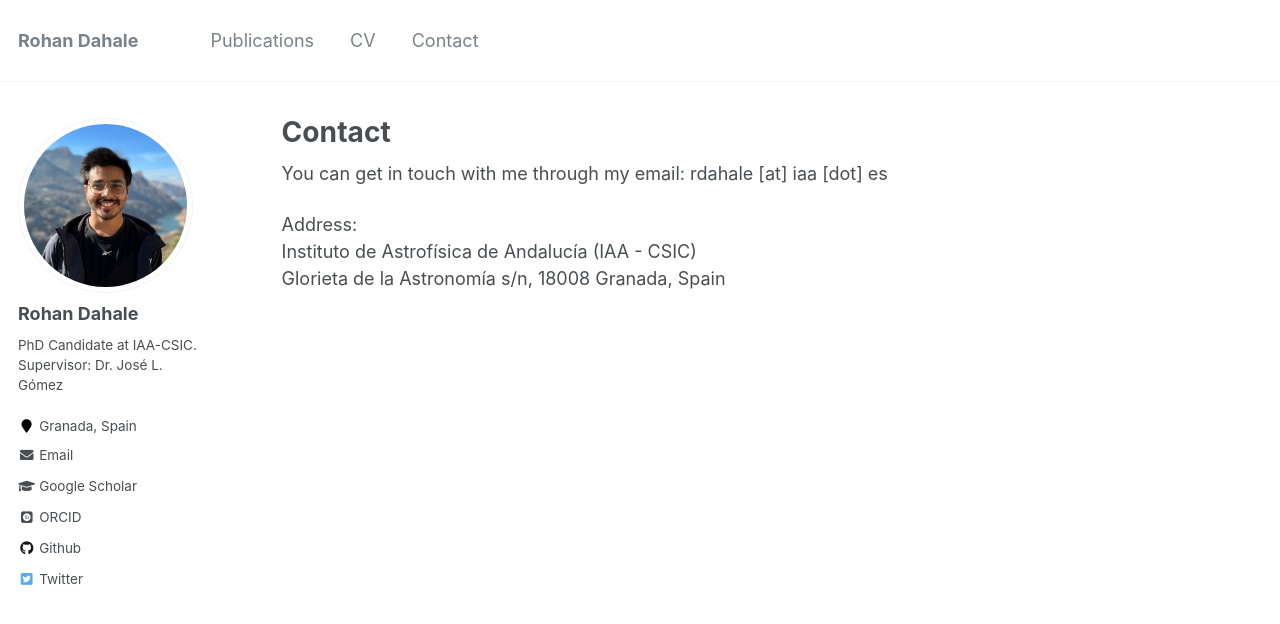
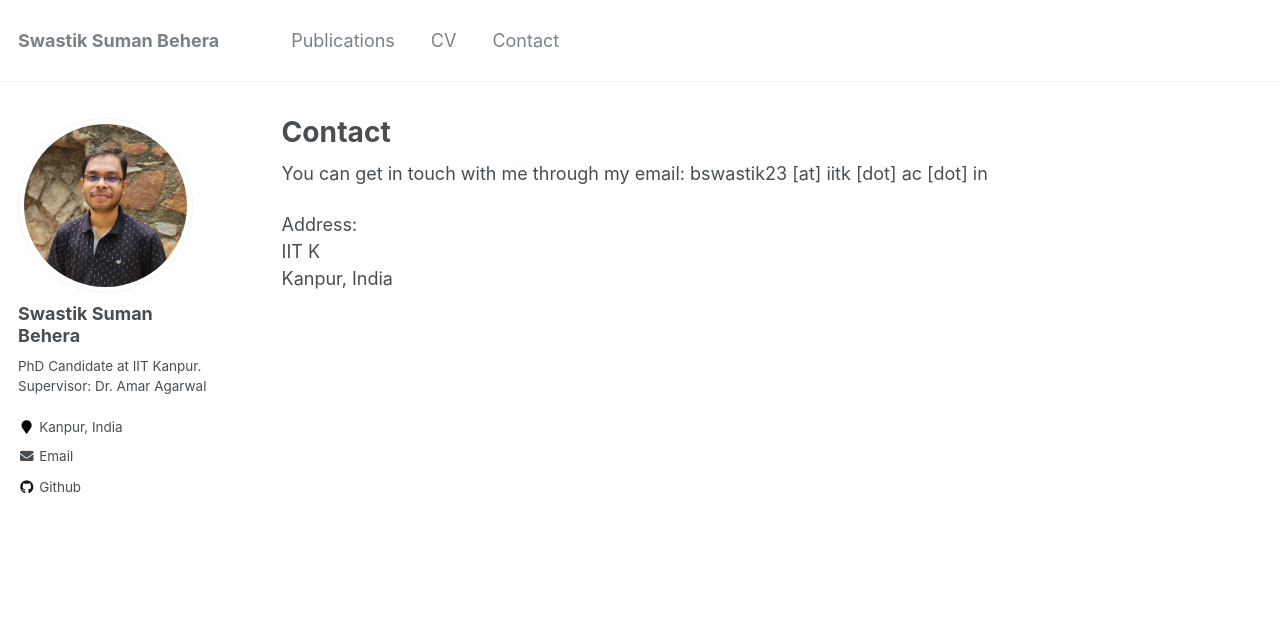
Before and after one commit to swastiksumanbehera/swastiksumanbehera.github.io, a Jekyll site: the page built from _pages/contact.md, in a window 1280 px wide. Shown: the top 624 px of the page. Built offline with Jekyll 4.4.1, drawn with Linux system fonts in a browser that asks for light colours; some web fonts are replaced.

Commit message:
1st draft

```diff
--- a/_config.yml
+++ b/_config.yml
@@ -7,13 +7,13 @@
 
 # Site Settings
 locale                   : "en-US"
-title                    : "Rohan Dahale"
+title                    : "Swastik Suman Behera"
 title_separator          : "-"
-name                     : &name "Rohan Dahale"
-description              : &description "PhD Candidate at IAA-CSIC"
-url                      : https://rohandahale.github.io/ # the base hostname & protocol for your site e.g. "https://mmistakes.github.io"
+name                     : &name "Swastik Suman Behera"
+description              : &description "PhD Candidate at IIT Kanpur"
+url                      : https://swastiksumanbehera.github.io/ # the base hostname & protocol for your site e.g. "https://mmistakes.github.io"
 baseurl                  : "" # the subpath of your site, e.g. "/blog"
-repository               : "rohandahale/rohandahale.github.io"
+repository               : "swastiksumanbehera/swastiksumanbehera.github.io"
 teaser                   :  # filename of teaser fallback teaser image placed in /images/, .e.g. "500x300.png"
 breadcrumbs              : false # true, false (default)
 words_per_minute         : 160
@@ -80,14 +80,14 @@ analytics:
 
 # Site Author
 author:
-  name             : "Rohan Dahale"
+  name             : "Swastik Suman Behera"
   avatar           : "profile.jpg"
-  bio              : "PhD Candidate at IAA-CSIC. <br> Supervisor: Dr. José L. Gómez"
-  location         : "Granada, Spain"
+  bio              : "PhD Candidate at IIT Kanpur. <br> Supervisor: Dr. Amar Agarwal"
+  location         : "Kanpur, India"
   employer         :
   pubmed           :
-  googlescholar    : "https://scholar.google.es/citations?user=zbUc-wEAAAAJ&hl=es&oi=ao"
-  email            : "rdahale@iaa.es"
+  googlescholar    :
+  email            : "bswastik23@iitk.ac.in"
   researchgate     :  # example: "https://www.researchgate.net/profile/yourprofile"
   uri              :
   bitbucket        :
@@ -96,26 +96,25 @@ author:
   flickr           :
   facebook         :
   foursquare       :
-  github           : "rohandahale"
+  github           : "swastiksumanbehera"
   google_plus      :
   keybase          :
   instagram        :
   impactstory      : #"https://profiles.impactstory.org/u/xxxx-xxxx-xxxx-xxxx"
   lastfm           :
   linkedin         :
-  orcid            : "https://orcid.org/0000-0001-6982-9034"
+  orcid            :
   pinterest        :
   soundcloud       :
   stackoverflow    : # http://stackoverflow.com/users/123456/username
   steam            :
   tumblr           :
-  twitter          : "rohandahale_"
+  twitter          :
   vine             :
   weibo            :
   xing             :
   youtube          :
   wikipedia        :
-  ads              : "https://ui.adsabs.harvard.edu/search/fq=%7B!type%3Daqp%20v%3D%24fq_database%7D&fq_database=database%3A%20astronomy&p_=0&q=author%3A(%22Dahale%2C%20Rohan%22)&sort=date%20desc%2C%20bibcode%20desc"
 
 
 # Reading Files
--- a/_pages/contact.md
+++ b/_pages/contact.md
@@ -4,8 +4,8 @@ permalink: /contact/
 author_profile: true
 ---
 
-You can get in touch with me through my email: rdahale [at] iaa [dot] es
+You can get in touch with me through my email: bswastik23 [at] iitk [dot] ac [dot] in
 
 Address: <br/>
-Instituto de Astrofísica de Andalucía (IAA - CSIC) <br/>
-Glorieta de la Astronomía s/n, 18008 Granada, Spain <br/>
+IIT K <br/>
+Kanpur, India <br/>
```
Also changed, not shown: README.md (+2 -2 lines), _pages/about.md (+1 -5 lines), _pages/cv.md (+1 -1 lines), images/profile.jpg, 1 other file.
